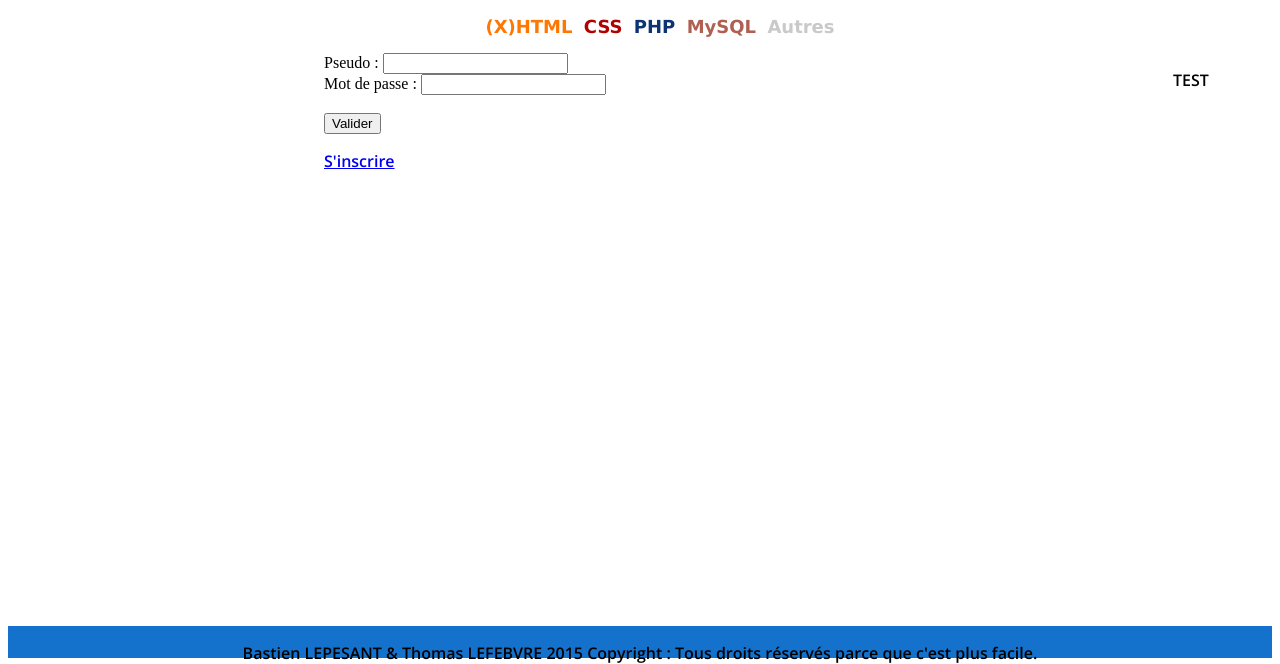
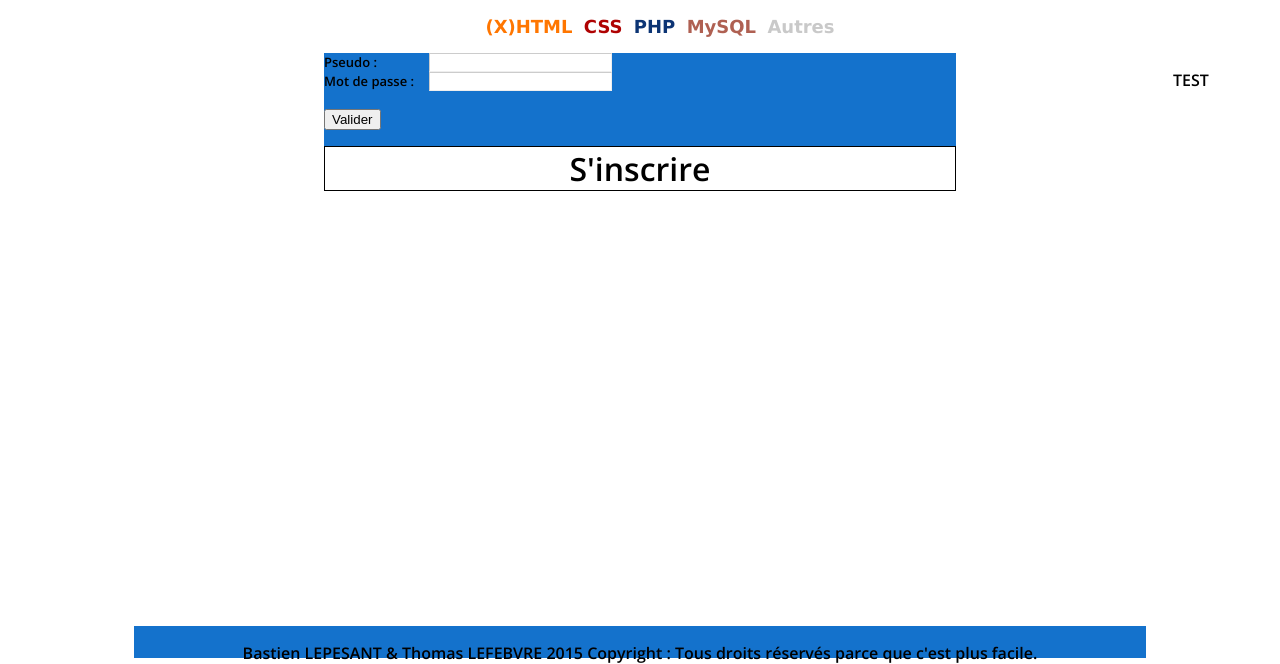
Before and after one commit to Eresia/colaboraweb, a PHP site: page /colaboraweb/login/login.php in a window 1280 px wide. Shown: the part 180-844 px from the top of the page. Run offline with PHP 8.4, Linux system fonts and the light colour scheme; some web fonts are replaced.

Commit message:
Cette fois le vrai ! (oubli de cocher une case)

```diff
--- a/css/style3.css
+++ b/css/style3.css
@@ -1,3 +1,8 @@
+/*
+CSS GLOBAL DE LA PAGE (index.php et autres)
+Gestion de la mise en page générale (header, content, menus et footer)
+*/
+
 html{
   height: 100%;
 }
@@ -131,8 +136,60 @@ span.gras{
   width: 100%;
   height: 4%;
   position: absolute;
+  margin-left: 10%;
+  margin-right: 10%;
+  width: 80%;
   bottom: 0;
   left : 0;
   text-align : center;
   background-color : #1472CC;
 }
+
+/*
+CSS SPECIFIQUE A login.php
+Formulaire de connexion au site
+*/
+
+.log_form{
+  background-color: #1472CC;
+
+}
+
+input.ps, input.mdp{
+  border-top: 1px solid #ccc;
+  border-left: 1px solid #ccc;
+  border-right: 1px solid #eee;
+  border-bottom: 1px solid #eee;
+ }
+
+input.ps:focus, input.mdp:focus{
+  outline: 0;
+  border-color: #DB840F;
+}
+
+p.subscribe{
+  text-align: center;
+}
+
+a.subscribe{
+  display : block;
+  text-decoration: none;
+  background-color: #FFFFFF;
+  border: 1px solid black;
+  color : #000000;
+  font-size: 2em;
+
+}
+
+a.subscribe:hover{
+  color : #1958FF;
+}
+
+label
+{
+  display: block;
+  width: 105px;
+  float: left;
+  font-family: "Open Sans", "Lucida Sans", "Lucida Grande", "Lucida Sans Unicode", "Luxi Sans", sans-serif; ;
+  font-size: 13px;
+}
```
